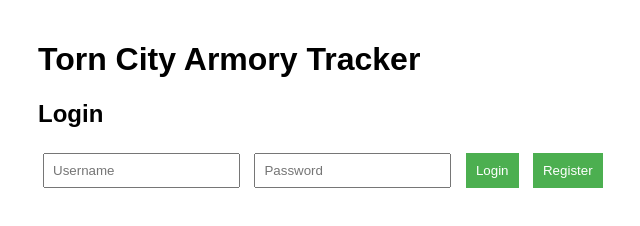
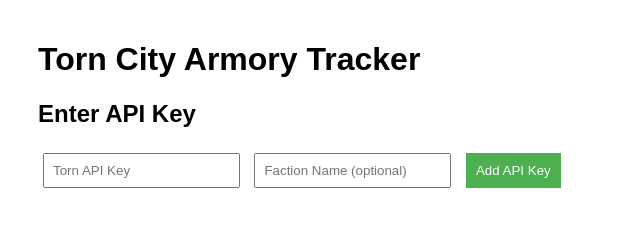
Before and after one commit to Verified-Madgod/ArmoryMonitor, a website: page public/index.html in a window 1280 px wide. Shown: the whole page, without its empty margins (2-642 px from the left). Drawn offline with Linux system fonts and the light colour scheme.

Commit message:
Update index.html

```diff
--- a/public/index.html
+++ b/public/index.html
@@ -9,29 +9,16 @@
 <body>
   <div id="auth">
     <h1>Torn City Armory Tracker</h1>
-    <div id="login-form">
-      <h2>Login</h2>
-      <input type="text" id="username" placeholder="Username">
-      <input type="password" id="password" placeholder="Password">
-      <button onclick="login()">Login</button>
-      <button onclick="showRegister()">Register</button>
-    </div>
-    <div id="register-form" style="display: none;">
-      <h2>Register</h2>
-      <input type="text" id="reg-username" placeholder="Username">
-      <input type="password" id="reg-password" placeholder="Password">
-      <button onclick="register()">Register</button>
-      <button onclick="showLogin()">Back to Login</button>
+    <div id="api-key-form">
+      <h2>Enter API Key</h2>
+      <input type="text" id="api-key" placeholder="Torn API Key">
+      <input type="text" id="faction-name" placeholder="Faction Name (optional)">
+      <button onclick="addApiKey()">Add API Key</button>
     </div>
   </div>
   <div id="app" style="display: none;">
     <h1>Armory Usage</h1>
-    <div>
-      <h2>Add API Key</h2>
-      <input type="text" id="api-key" placeholder="Torn API Key">
-      <input type="text" id="faction-name" placeholder="Faction Name">
-      <button onclick="addApiKey()">Add API Key</button>
-    </div>
+    <button onclick="fetchArmoryData()">Refresh Data</button>
     <table id="armory-table">
       <thead>
         <tr>
```
